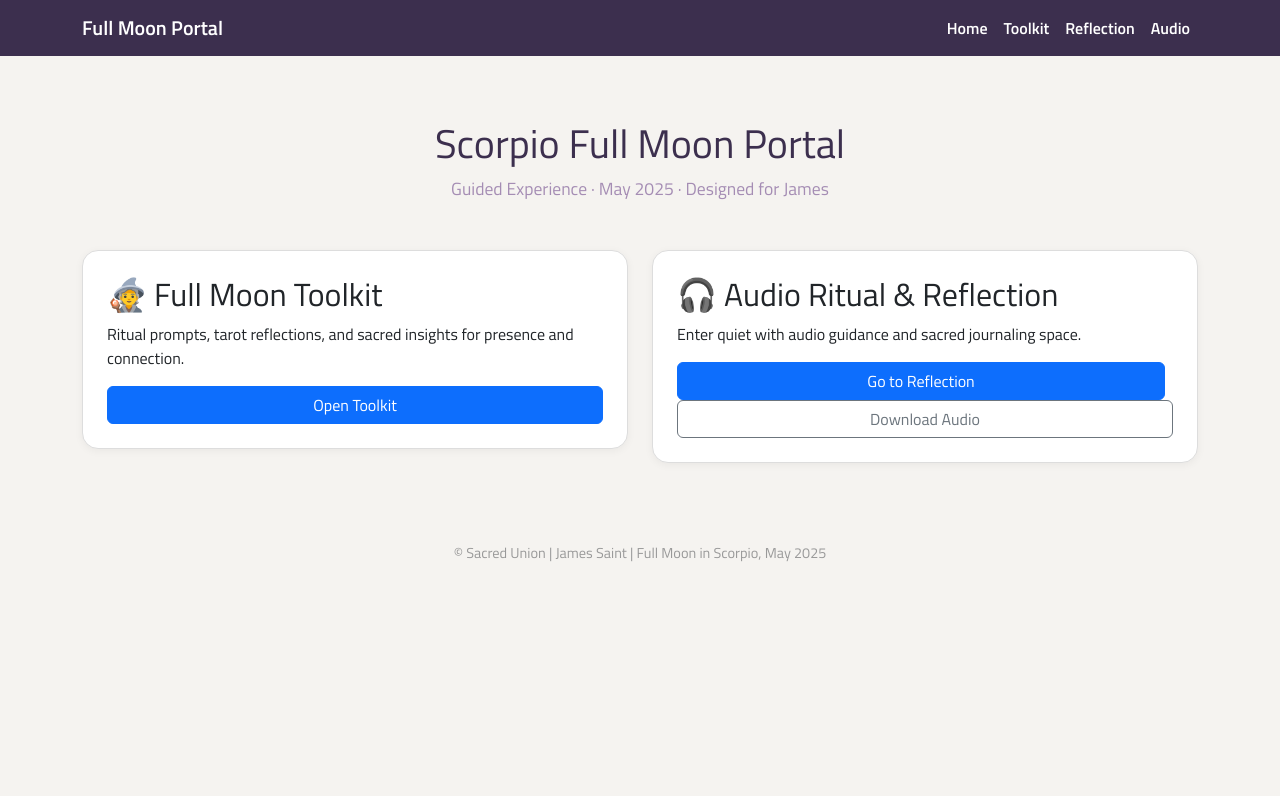
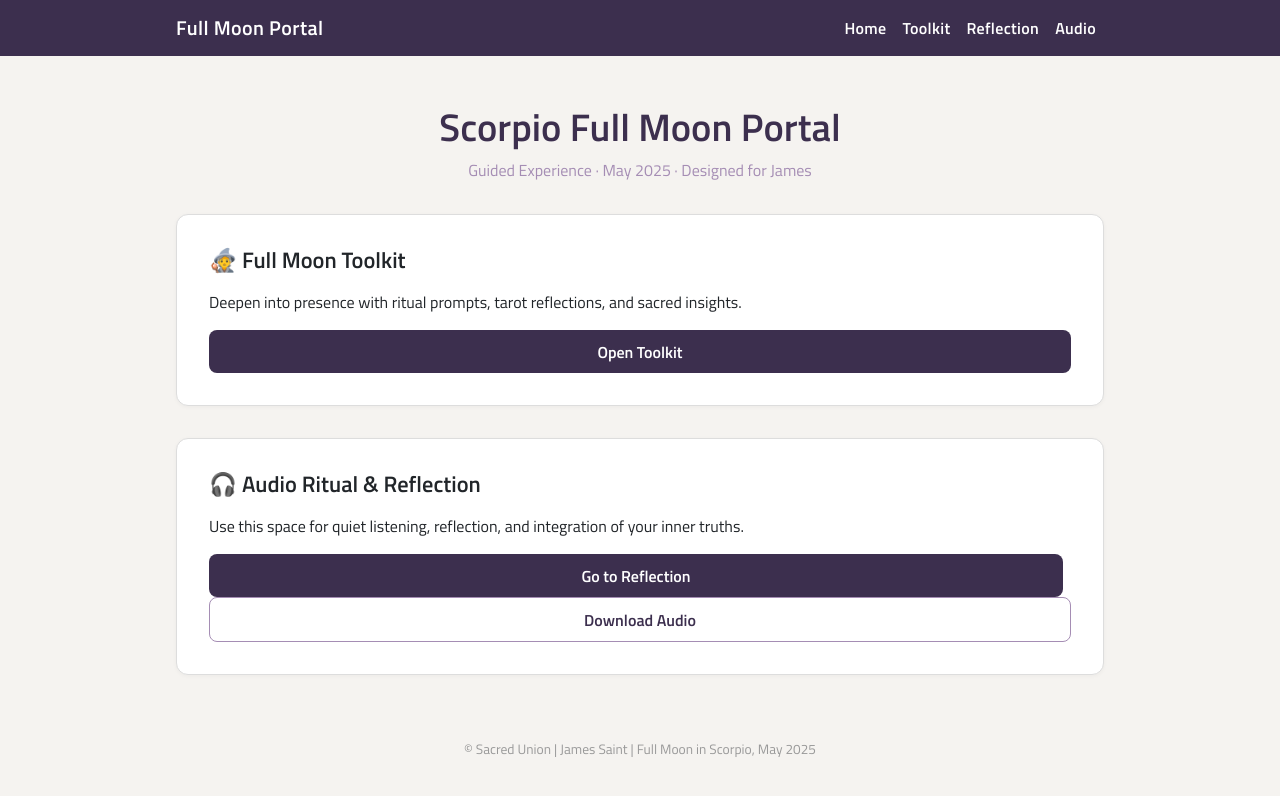
Before and after one commit to JamesSaint/Scorpio-Full-Moon-2025, a plain HTML site: page index.html in a window 1280 px wide. Drawn offline with nearby package versions, Linux system fonts and the light colour scheme.

Commit message:
Add files via upload

```diff
--- a/index.html
+++ b/index.html
@@ -12,6 +12,7 @@
       font-family: 'Titillium Web', sans-serif;
       background-color: #f5f3f0;
       color: #1c1b20;
+      margin: 0;
     }
 
     .navbar {
@@ -21,55 +22,94 @@
     .navbar-brand, .nav-link {
       color: white !important;
       font-weight: 600;
+      letter-spacing: 0.02em;
     }
 
-    .navbar-brand:hover, .nav-link:hover {
+    .nav-link:hover {
       color: #a58db4 !important;
     }
 
     .hero {
-      padding: 4rem 1rem 2rem;
+      padding: 3rem 0 1rem;
       text-align: center;
-      background-color: #f5f3f0;
     }
 
     .hero h1 {
+      font-size: 2.4rem;
+      font-weight: 600;
       color: #3c2f4e;
-      font-size: 2.5rem;
     }
 
     .hero p {
+      font-size: 1rem;
       color: #a58db4;
-      font-size: 1.1rem;
+    }
+
+    .container-xl {
+      max-width: 960px;
+      margin: auto;
+      padding: 0 1rem;
     }
 
     .card {
-      border-radius: 1rem;
+      background: #fff;
       border: 1px solid #ddd;
-      box-shadow: 0 2px 8px rgba(0,0,0,0.05);
+      border-radius: 0.75rem;
+      padding: 2rem;
+      margin-bottom: 2rem;
+      box-shadow: 0 1px 4px rgba(0,0,0,0.04);
+    }
+
+    h2 {
+      font-size: 1.4rem;
+      font-weight: 600;
+      margin-bottom: 1rem;
+    }
+
+    .btn-primary {
+      background-color: #3c2f4e;
+      border: none;
+      font-weight: 600;
+      border-radius: 0.5rem;
+      padding: 0.6rem 1.4rem;
+    }
+
+    .btn-primary:hover {
+      background-color: #a58db4;
+    }
+
+    .btn-outline-secondary {
+      border: 1px solid #a58db4;
+      color: #3c2f4e;
+      border-radius: 0.5rem;
+      font-weight: 600;
+      padding: 0.6rem 1.4rem;
+    }
+
+    .btn-outline-secondary:hover {
+      background-color: #3c2f4e;
+      color: white;
     }
 
     footer {
       text-align: center;
-      font-size: 0.9rem;
+      font-size: 0.85rem;
       color: #999;
       padding: 2rem 1rem;
     }
 
     textarea {
       width: 100%;
-      min-height: 120px;
-      margin-top: 1rem;
       padding: 1rem;
       border-radius: 0.5rem;
       border: 1px solid #ccc;
+      margin-top: 0.75rem;
       font-size: 1rem;
     }
 
     audio {
       width: 100%;
       margin-top: 1rem;
-      border-radius: 0.5rem;
     }
   </style>
 </head>
@@ -77,10 +117,10 @@
 <body>
 
 <nav class="navbar navbar-expand-lg">
-  <div class="container">
+  <div class="container-xl">
     <a class="navbar-brand" href="index.html">Full Moon Portal</a>
     <div class="collapse navbar-collapse">
-      <ul class="navbar-nav ms-auto mb-2 mb-lg-0">
+      <ul class="navbar-nav ms-auto">
         <li class="nav-item"><a class="nav-link" href="index.html">Home</a></li>
         <li class="nav-item"><a class="nav-link" href="toolkit.html">Toolkit</a></li>
         <li class="nav-item"><a class="nav-link" href="ritual.html">Reflection</a></li>
@@ -91,34 +131,26 @@
 </nav>
 
   <section class="hero">
-    <div class="container">
+    <div class="container-xl">
       <h1>Scorpio Full Moon Portal</h1>
       <p>Guided Experience · May 2025 · Designed for James</p>
     </div>
   </section>
-  <main class="container">
-    <div class="row gy-4">
-      <div class="col-md-6">
-        <div class="card p-4">
+  <main class="container-xl">
+    <div class="card">
       <h2>🧙 Full Moon Toolkit</h2>
-          <p>Ritual prompts, tarot reflections, and sacred insights for presence and connection.</p>
+      <p>Deepen into presence with ritual prompts, tarot reflections, and sacred insights.</p>
       <a class="btn btn-primary" href="toolkit.html">Open Toolkit</a>
     </div>
-      </div>
-      <div class="col-md-6">
-        <div class="card p-4">
+    <div class="card">
       <h2>🎧 Audio Ritual & Reflection</h2>
-          <p>Enter quiet with audio guidance and sacred journaling space.</p>
+      <p>Use this space for quiet listening, reflection, and integration of your inner truths.</p>
       <a class="btn btn-primary me-2" href="ritual.html">Go to Reflection</a>
       <a class="btn btn-outline-secondary" href="audio.mp3">Download Audio</a>
     </div>
-      </div>
-    </div>
   </main>
 
-<footer class="mt-5">
-  © Sacred Union | James Saint | Full Moon in Scorpio, May 2025
-</footer>
+<footer>© Sacred Union | James Saint | Full Moon in Scorpio, May 2025</footer>
 
 </body>
 </html>
```
Also changed, not shown: ritual.html (+58 -20 lines), toolkit.html (+60 -22 lines). Lines whose indentation alone changed are shown as unchanged.
